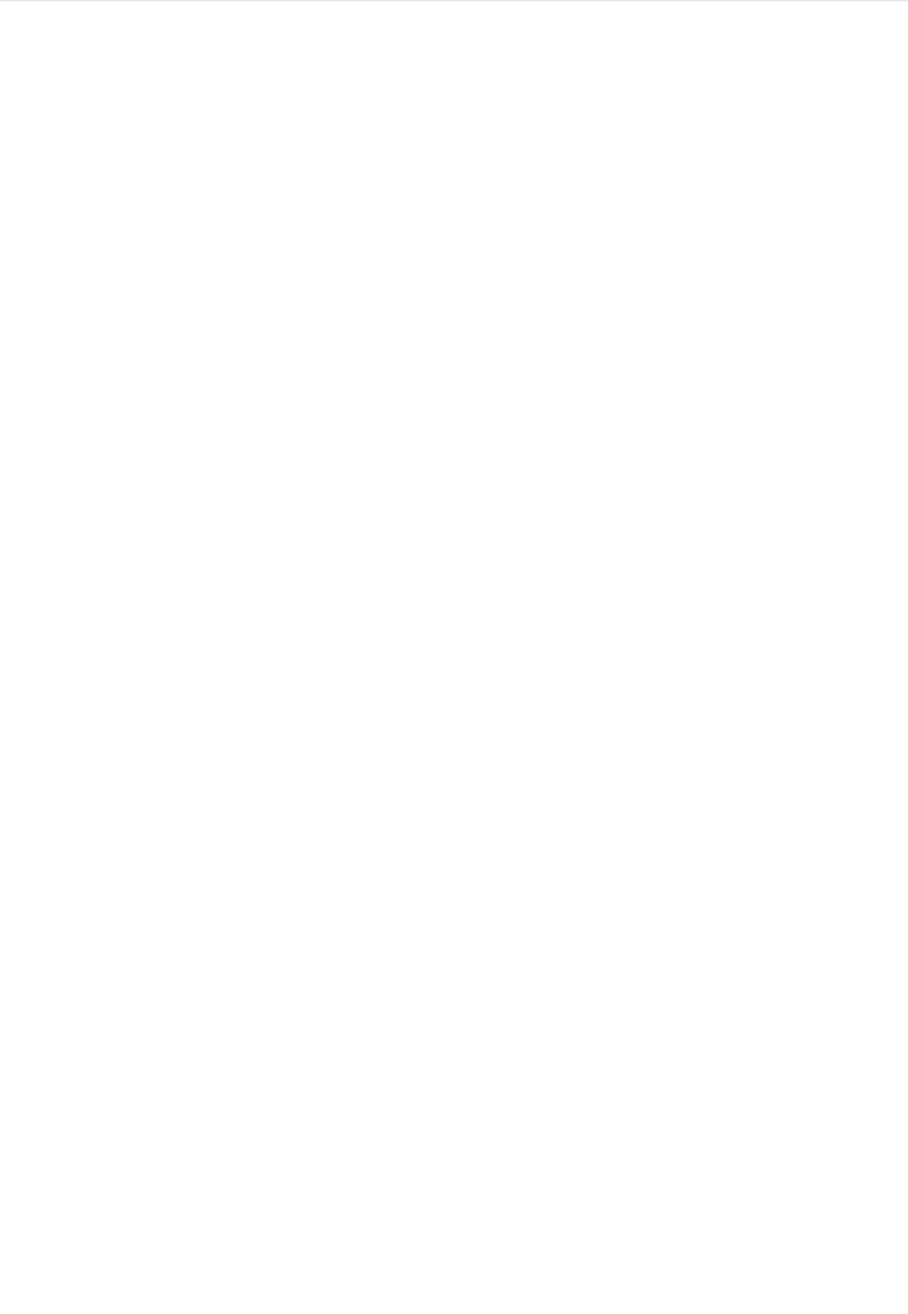
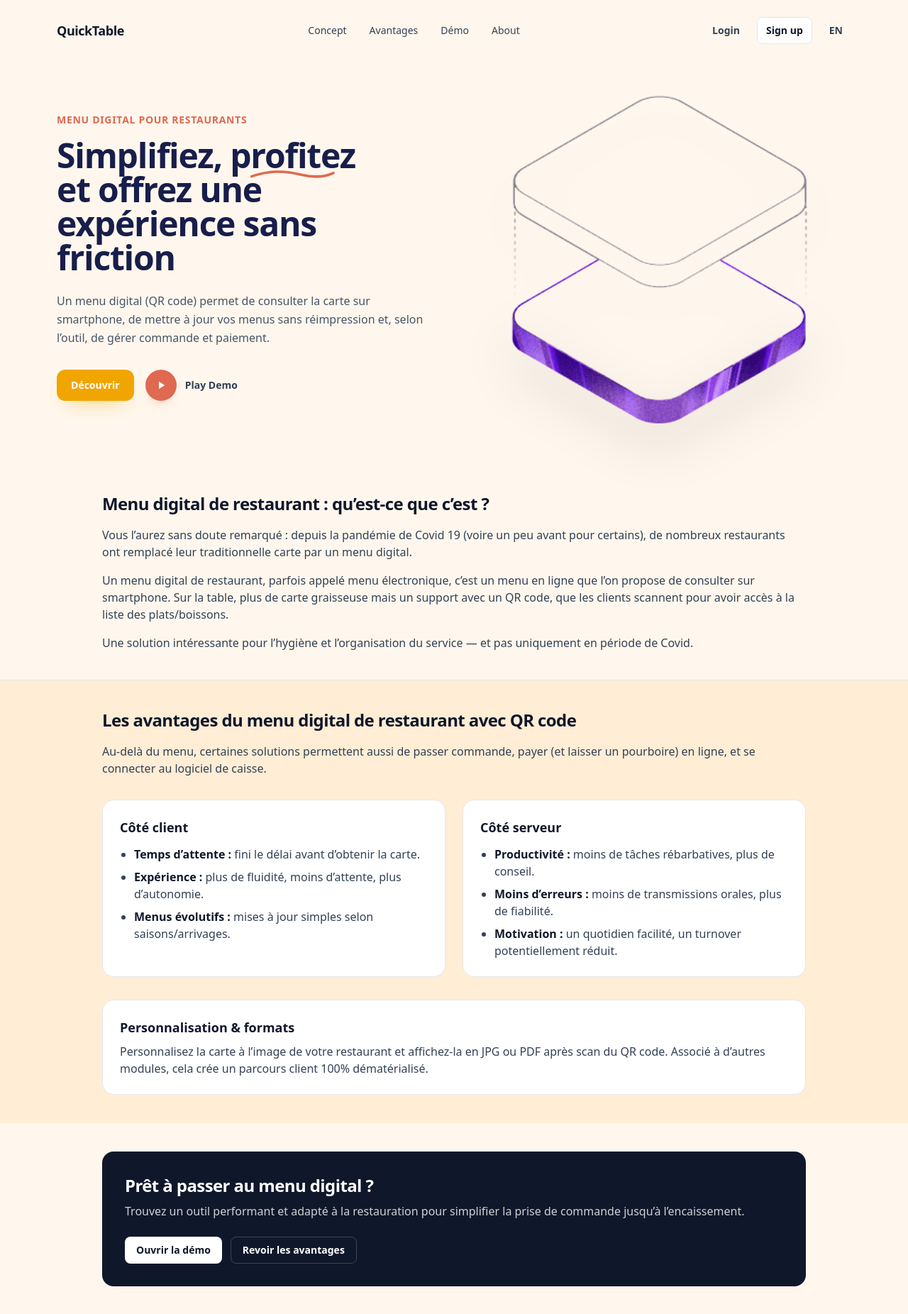
Before and after one commit to EricAZ99/quicktable-front, a Vue app: page / in a window 1280 px wide. Shown: the whole page at 71% size. Before the commit the page ends 800 px from the top, so only its background shows below. Built offline with nearby package versions, Linux system fonts and the light colour scheme.

Commit message:
Landing page

```diff
--- a/src/App.vue
+++ b/src/App.vue
@@ -1,20 +1,25 @@
 <script setup>
 import { useRoute } from 'vue-router'
+import { computed } from 'vue'
 
 const route = useRoute()
+
+const mainClass = computed(() =>
+  route.name === 'landing-page' ? 'mx-auto max-w-none p-0' : 'mx-auto max-w-5xl p-4',
+)
 </script>
 
 <template>
-  <div class="min-h-screen">
+  <div class="min-h-screen bg-white">
     <header v-if="route.name !== 'landing-page'" class="border-b">
-      <nav class="mx-auto flex items-center gap-4 p-4">
+      <nav class="mx-auto flex max-w-5xl items-center gap-4 p-4">
         <RouterLink class="text-sm font-medium hover:underline" to="/">Accueil</RouterLink>
-        <RouterLink class="text-sm font-medium hover:underline" to="/home">Démo</RouterLink>
+        <RouterLink class="text-sm font-medium hover:underline" to="/home">Demo</RouterLink>
         <RouterLink class="text-sm font-medium hover:underline" to="/about">About</RouterLink>
       </nav>
     </header>
 
-    <main class="">
+    <main :class="mainClass">
       <RouterView />
     </main>
   </div>
--- a/src/router/index.js
+++ b/src/router/index.js
@@ -3,6 +3,7 @@ import { createRouter, createWebHistory } from 'vue-router'
 import HomeView from '../views/HomeView.vue'
 import AboutView from '../views/AboutView.vue'
 import LandingPage from '../views/LandingPage/LandingPage.vue'
+import LoginView from '../views/Auth/LoginView.vue'
 
 const router = createRouter({
   history: createWebHistory(),
@@ -10,6 +11,7 @@ const router = createRouter({
     { path: '/', name: 'landing-page', component: LandingPage },
     { path: '/home', name: 'home', component: HomeView },
     { path: '/about', name: 'about', component: AboutView },
+    { path: '/login', name: 'login', component: LoginView },
   ],
 })
 
--- a/src/views/LandingPage/LandingPage.vue
+++ b/src/views/LandingPage/LandingPage.vue
@@ -3,7 +3,199 @@ import heroImg from '../../assets/hero.png'
 </script>
 
 <template>
-  <div class="bg-white border">
+  <div class="relative overflow-hidden bg-orange-50">
+    <div
+      class="pointer-events-none absolute right-0 top-0 -z-10 h-[520px] w-[520px] translate-x-1/3 -translate-y-1/3 rounded-full bg-[#FFF1DA]"
+    />
 
+    <header class="mx-auto flex max-w-6xl items-center justify-between gap-4 px-4 py-6">
+      <div class="text-lg font-extrabold tracking-tight text-slate-900">QuickTable</div>
+
+      <nav class="hidden items-center gap-8 text-sm font-medium text-slate-700 md:flex">
+        <a class="hover:text-slate-900" href="#definition">Concept</a>
+        <a class="hover:text-slate-900" href="#avantages">Avantages</a>
+        <RouterLink class="hover:text-slate-900" to="/home">Démo</RouterLink>
+        <RouterLink class="hover:text-slate-900" to="/about">About</RouterLink>
+      </nav>
+
+      <div class="hidden items-center gap-3 md:flex">
+        <button class="rounded-lg px-3 py-2 text-sm font-semibold text-slate-700 hover:bg-slate-50">Login</button>
+        <RouterLink
+          to="/home"
+          class="rounded-lg border border-slate-200 bg-white px-3 py-2 text-sm font-semibold text-slate-900 hover:bg-slate-50"
+        >
+          Sign up
+        </RouterLink>
+        <button class="rounded-lg px-3 py-2 text-sm font-semibold text-slate-700 hover:bg-slate-50">EN</button>
+      </div>
+    </header>
+
+    <section>
+      <div class="mx-auto grid max-w-6xl items-center gap-10 px-4 pb-14 pt-6 md:grid-cols-2 md:pt-10">
+        <div>
+          <p class="text-sm font-extrabold tracking-wider text-[#DF6951]">MENU DIGITAL POUR RESTAURANTS</p>
+
+          <h1 class="mt-4 text-4xl font-extrabold leading-[1.05] tracking-tight text-[#181E4B] sm:text-5xl">
+            Simplifiez,
+            <span class="relative inline-block">
+              profitez
+              <svg
+                class="absolute -bottom-2 left-0 h-3 w-full"
+                viewBox="0 0 200 20"
+                fill="none"
+                xmlns="http://www.w3.org/2000/svg"
+                aria-hidden="true"
+              >
+                <path
+                  d="M4 16 C 45 2, 80 2, 120 12 C 150 19, 175 18, 196 8"
+                  stroke="#DF6951"
+                  stroke-width="6"
+                  stroke-linecap="round"
+                />
+              </svg>
+            </span>
+            <br />
+            et offrez une expérience sans friction
+          </h1>
+
+          <p class="mt-6 max-w-xl text-base leading-relaxed text-slate-600">
+            Un menu digital (QR code) permet de consulter la carte sur smartphone, de mettre à jour vos menus sans
+            réimpression et, selon l’outil, de gérer commande et paiement.
+          </p>
+
+          <div class="mt-8 flex flex-wrap items-center gap-4">
+            <RouterLink
+              to="/home"
+              class="inline-flex items-center justify-center rounded-xl bg-[#F1A501] px-5 py-3 text-sm font-extrabold text-white shadow-[0_12px_28px_-16px_rgba(241,165,1,0.9)] hover:brightness-95"
+            >
+              Découvrir
+            </RouterLink>
+
+            <a href="#definition" class="group inline-flex items-center gap-3 text-sm font-semibold text-slate-700">
+              <span
+                class="grid h-11 w-11 place-items-center rounded-full bg-[#DF6951] text-white shadow-[0_10px_20px_-14px_rgba(223,105,81,0.9)] group-hover:brightness-95"
+              >
+                <svg width="18" height="18" viewBox="0 0 24 24" fill="currentColor" aria-hidden="true">
+                  <path d="M8 5v14l11-7z" />
+                </svg>
+              </span>
+              Play Demo
+            </a>
+          </div>
+        </div>
+
+        <div class="relative">
+          <div class="pointer-events-none absolute -right-10 top-6 -z-10 h-64 w-64 rounded-full bg-[#FFE1D6] blur-2xl" />
+          <div class="relative mx-auto w-full max-w-md">
+            <img
+              :src="heroImg"
+              alt="Illustration"
+              class="h-auto w-full object-contain drop-shadow-[0_30px_35px_rgba(0,0,0,0.12)]"
+            />
+            <div class="pointer-events-none absolute -left-10 top-10 -z-10 h-14 w-14 rotate-12 text-[#DF6951]">
+              <svg viewBox="0 0 24 24" fill="currentColor" aria-hidden="true">
+                <path
+                  d="M2.3 12.3 21.5 3.8c.8-.3 1.5.4 1.2 1.2l-8.5 19.2c-.3.8-1.4.8-1.7 0l-2.1-5.6-5.6-2.1c-.8-.3-.8-1.4 0-1.7Z"
+                />
+              </svg>
+            </div>
+          </div>
+        </div>
+      </div>
+    </section>
+
+    <section id="definition" class="mx-auto max-w-5xl px-4 py-10">
+      <h2 class="text-2xl font-semibold tracking-tight text-slate-900">Menu digital de restaurant : qu’est-ce que c’est ?</h2>
+      <div class="mt-4 space-y-4 text-slate-700">
+        <p>
+          Vous l’aurez sans doute remarqué : depuis la pandémie de Covid 19 (voire un peu avant pour certains), de
+          nombreux restaurants ont remplacé leur traditionnelle carte par un menu digital.
+        </p>
+        <p>
+          Un menu digital de restaurant, parfois appelé menu électronique, c’est un menu en ligne que l’on propose de
+          consulter sur smartphone. Sur la table, plus de carte graisseuse mais un support avec un QR code, que les
+          clients scannent pour avoir accès à la liste des plats/boissons.
+        </p>
+        <p>
+          Une solution intéressante pour l’hygiène et l’organisation du service — et pas uniquement en période de Covid.
+        </p>
+      </div>
+    </section>
+
+    <section id="avantages" class="border-t bg-orange-100">
+      <div class="mx-auto max-w-5xl px-4 py-10">
+        <h2 class="text-2xl font-semibold tracking-tight text-slate-900">
+          Les avantages du menu digital de restaurant avec QR code
+        </h2>
+        <p class="mt-4 text-slate-700">
+          Au-delà du menu, certaines solutions permettent aussi de passer commande, payer (et laisser un pourboire) en
+          ligne, et se connecter au logiciel de caisse.
+        </p>
+
+        <div class="mt-8 grid gap-6 md:grid-cols-2">
+          <div class="rounded-2xl border bg-white p-6">
+            <h3 class="text-lg font-semibold text-slate-900">Côté client</h3>
+            <ul class="mt-3 list-disc space-y-2 pl-5 text-slate-700">
+              <li>
+                <span class="font-semibold text-slate-900">Temps d’attente :</span> fini le délai avant d’obtenir la carte.
+              </li>
+              <li>
+                <span class="font-semibold text-slate-900">Expérience :</span> plus de fluidité, moins d’attente, plus d’autonomie.
+              </li>
+              <li>
+                <span class="font-semibold text-slate-900">Menus évolutifs :</span> mises à jour simples selon saisons/arrivages.
+              </li>
+            </ul>
+          </div>
+
+          <div class="rounded-2xl border bg-white p-6">
+            <h3 class="text-lg font-semibold text-slate-900">Côté serveur</h3>
+            <ul class="mt-3 list-disc space-y-2 pl-5 text-slate-700">
+              <li>
+                <span class="font-semibold text-slate-900">Productivité :</span> moins de tâches rébarbatives, plus de conseil.
+              </li>
+              <li>
+                <span class="font-semibold text-slate-900">Moins d’erreurs :</span> moins de transmissions orales, plus de fiabilité.
+              </li>
+              <li>
+                <span class="font-semibold text-slate-900">Motivation :</span> un quotidien facilité, un turnover potentiellement réduit.
+              </li>
+            </ul>
+          </div>
+        </div>
+
+        <div class="mt-8 rounded-2xl border bg-white p-6">
+          <h3 class="text-lg font-semibold text-slate-900">Personnalisation & formats</h3>
+          <p class="mt-2 text-slate-700">
+            Personnalisez la carte à l’image de votre restaurant et affichez-la en JPG ou PDF après scan du QR code.
+            Associé à d’autres modules, cela crée un parcours client 100% dématérialisé.
+          </p>
+        </div>
+      </div>
+    </section>
+
+    <section class="mx-auto max-w-5xl px-4 py-10">
+      <div class="rounded-2xl bg-slate-900 p-8 text-white">
+        <h2 class="text-2xl font-semibold tracking-tight">Prêt à passer au menu digital ?</h2>
+        <p class="mt-2 text-white/80">
+          Trouvez un outil performant et adapté à la restauration pour simplifier la prise de commande jusqu’à
+          l’encaissement.
+        </p>
+        <div class="mt-6 flex flex-wrap gap-3">
+          <RouterLink
+            to="/home"
+            class="inline-flex items-center justify-center rounded-lg bg-white px-4 py-2 text-sm font-semibold text-slate-900 hover:bg-slate-100"
+          >
+            Ouvrir la démo
+          </RouterLink>
+          <a
+            href="#avantages"
+            class="inline-flex items-center justify-center rounded-lg border border-white/20 px-4 py-2 text-sm font-semibold text-white hover:bg-white/10"
+          >
+            Revoir les avantages
+          </a>
+        </div>
+      </div>
+    </section>
   </div>
 </template>
```
